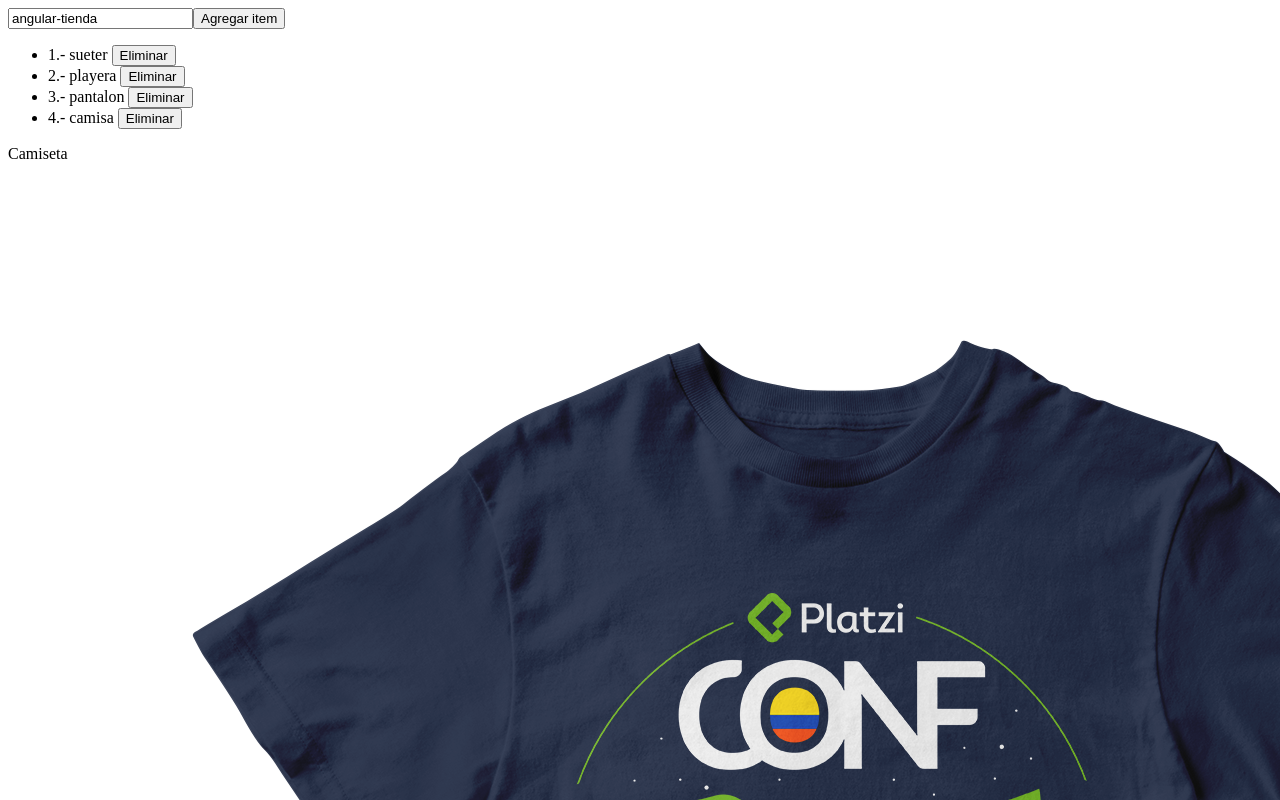
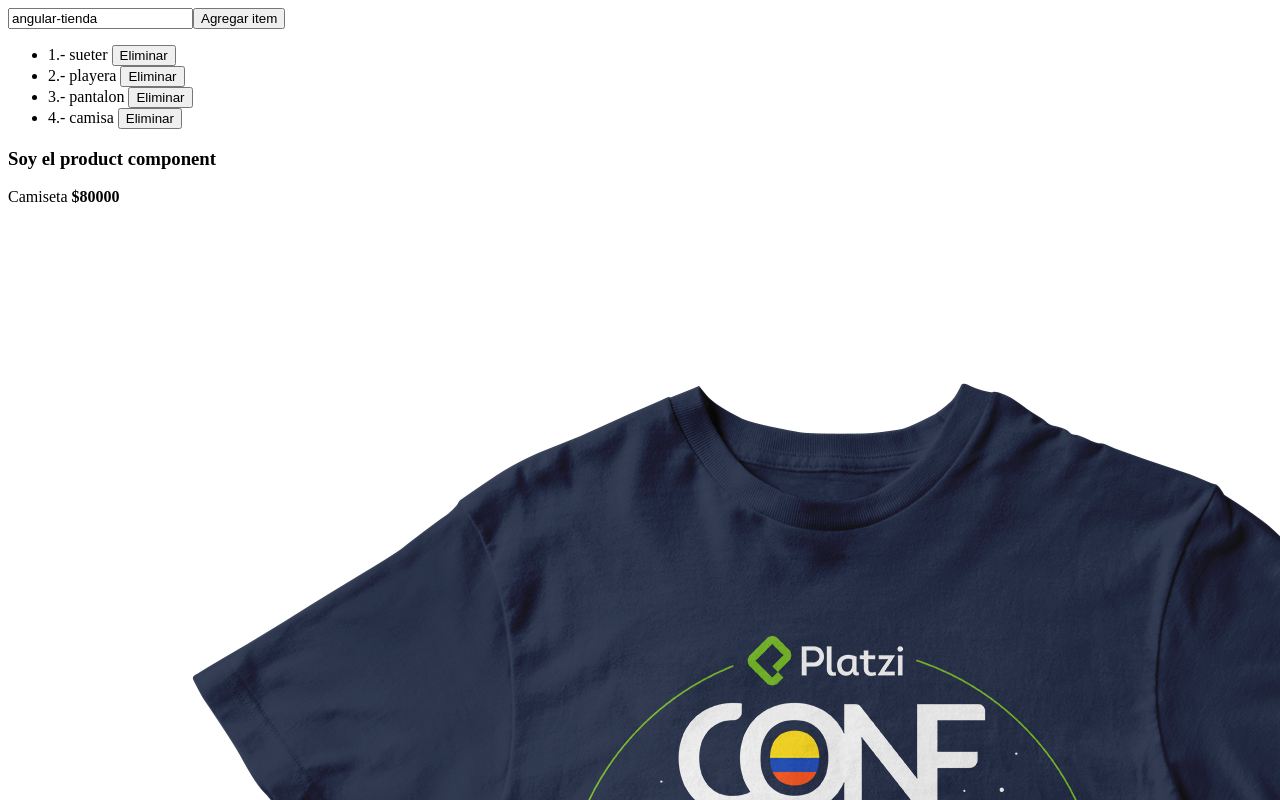
Before and after one commit to ivanrojo07/angular-tienda, an Angular app: page / in a window 1280 px wide. Shown: the top 800 px of the page. Built offline with nearby package versions, Linux system fonts and the light colour scheme.

Commit message:
Uso de inputs and outputs y eventemitter

```diff
--- a/src/app/app.component.html
+++ b/src/app/app.component.html
@@ -15,8 +15,5 @@
 </ul>
 
 <div *ngFor="let product of products; index as i">
-  {{ product.title }}
-  <img [src]="product.image" [alt]="product.title" >
-  ${{product.price}}
+  <app-product (productClicked)="clickProduct($event)" [product]="product"></app-product>
 </div>
-<app-product></app-product>
--- a/src/app/app.component.ts
+++ b/src/app/app.component.ts
@@ -63,4 +63,8 @@ export class AppComponent {
     this.items.splice(index,1);
   }
 
+  clickProduct(product:Product){
+    console.log('product', product)
+  }
+
 }
--- a/src/app/components/product.component.html
+++ b/src/app/components/product.component.html
@@ -3,4 +3,5 @@
     {{ product.title }}
     <strong>${{product.price}}</strong>
     <img [src]="product.image" [alt]="product.title" >
+    <button (click)="addCart()">Agregar al carrito</button>
 </div>
--- a/src/app/components/product.component.ts
+++ b/src/app/components/product.component.ts
@@ -1,4 +1,4 @@
-import {Component} from '@angular/core';
+import {Component, Input, Output, EventEmitter} from '@angular/core';
 import { Product } from '../product.model';
 
 @Component({
@@ -7,11 +7,20 @@ import { Product } from '../product.model';
 })
 
 export class ProductComponent{
-    product: Product = {
-        id: '1',
-        image: 'assets/images/camiseta.png',
-        title: 'Camiseta',
-        price: 80000,
-        description: 'bla bla bla bla bla'
-      };
+
+    @Input() product: Product = {
+        id: '',
+        image: '',
+        description: '',
+        price: 0,
+        title: ''
+
+    };
+
+    @Output() productClicked= new EventEmitter<Product>();
+
+    addCart(){
+        console.log('añadir al carrito', this.product.id)
+        this.productClicked.emit(this.product)
+    }
 }
```
